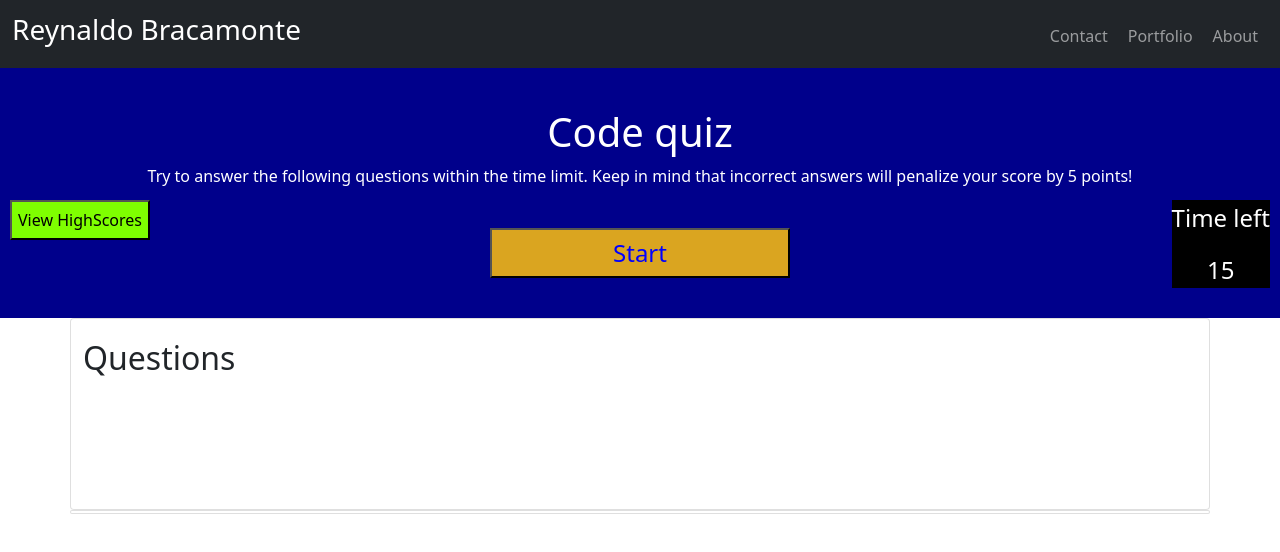
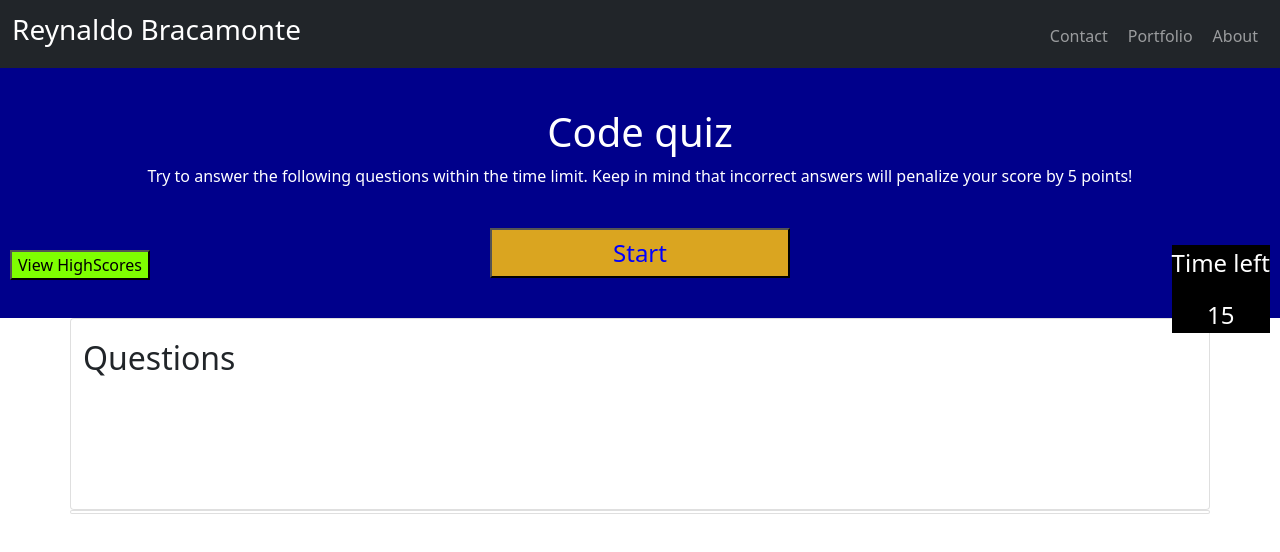
Before and after one commit to reybrac/Code_Quiz, a plain HTML site: page index.html in a window 1280 px wide. Drawn offline with nearby package versions, Linux system fonts and the light colour scheme.

Commit message:
Fixed the location of the buttons

```diff
--- a/style.css
+++ b/style.css
@@ -22,15 +22,15 @@
     align-self: center;
     text-align: center;
     position:fixed;
-    top: 200px;
+    top: 245px;
     right: 10px;
 }
 
 #highScores{
-    height: 5%;
+    height: auto;
     width: Auto;
     position: absolute;
-    top: 200px;
+    top: 250px;
     left: 10px;
     background-color: chartreuse;
     align-items: center;
```
